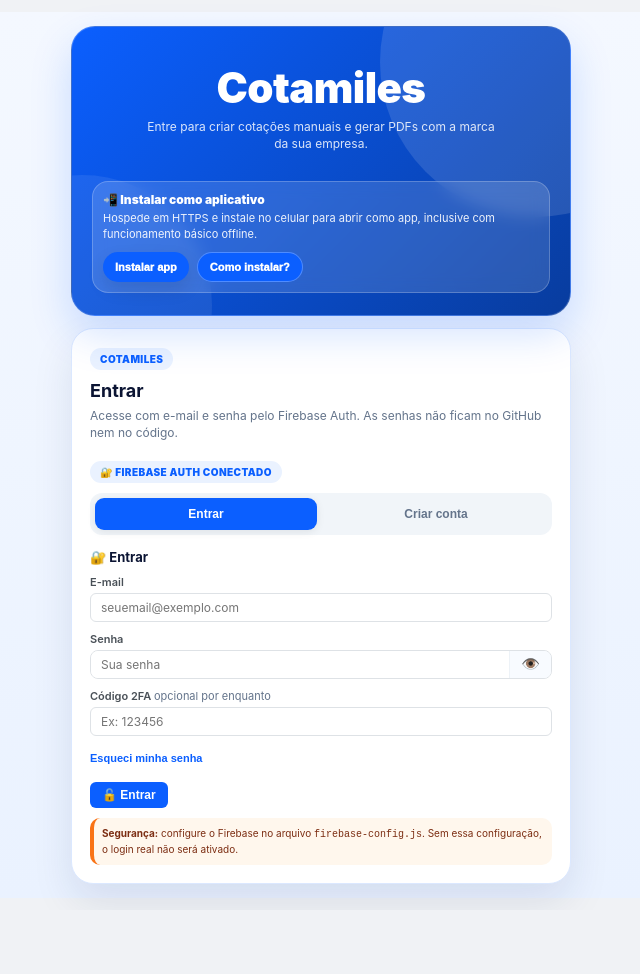
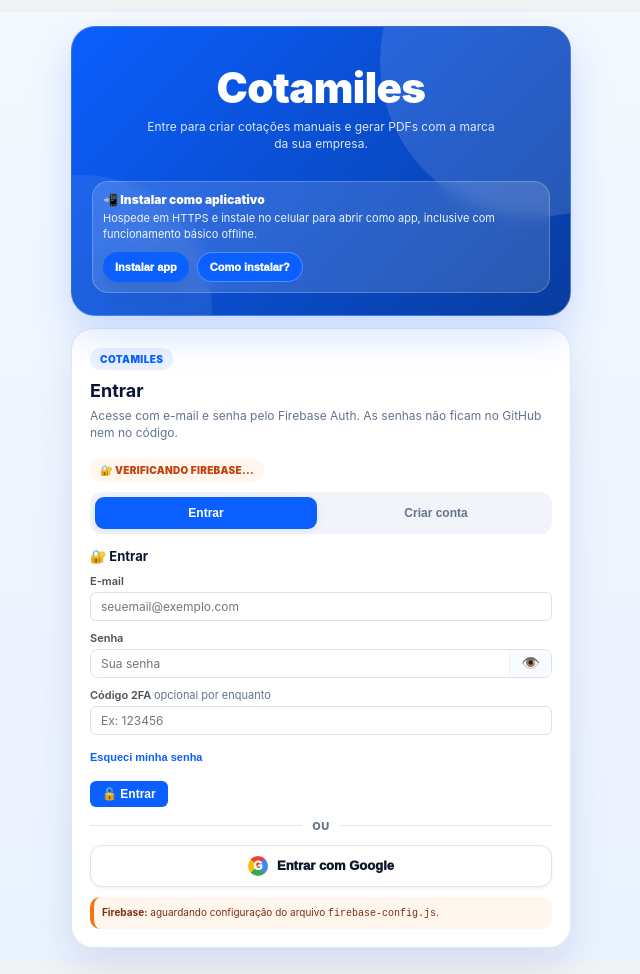
Before and after one commit to RiquelmeRufilima/cotamiles, a plain HTML site: page index.html in a window 1280 px wide. Shown: the whole page, without its empty margins (319-959 px from the left). Before the commit the page ends 910 px from the top, so only its background shows below. Drawn offline with Linux system fonts and the light colour scheme.

Commit message:
Update index.html

```diff
--- a/index.html
+++ b/index.html
@@ -12,8 +12,8 @@
   <meta name="mobile-web-app-capable" content="yes" />
   <meta name="apple-mobile-web-app-capable" content="yes" />
   <meta name="apple-mobile-web-app-status-bar-style" content="default" />
-  <meta name="apple-mobile-web-app-title" content="ISI Viagens" />
-  <title>ISI Viagens - App de Cotação</title>
+  <meta name="apple-mobile-web-app-title" content="Cotamiles" />
+  <title>Cotamiles - App de Cotação</title>
   <style>
     * { margin:0; padding:0; box-sizing:border-box; }
     body {
@@ -1007,6 +1007,72 @@
     .conta-user-left span{display:block;font-size:10px;color:#64748b;white-space:nowrap;overflow:hidden;text-overflow:ellipsis;}
     .conta-warning{background:#fff7ed;border-left:4px solid #f97316;color:#7c2d12;border-radius:10px;padding:10px;font-size:11px;line-height:1.45;margin-top:10px;}
     .conta-status-msg{margin-top:10px;}
+
+    .firebase-status-badge{
+      display:inline-flex;
+      align-items:center;
+      gap:6px;
+      padding:6px 10px;
+      border-radius:999px;
+      font-size:10px;
+      font-weight:950;
+      text-transform:uppercase;
+      letter-spacing:.3px;
+      margin:4px 0 10px;
+      background:#eef2ff;
+      color:#1d4ed8;
+    }
+    .firebase-status-badge.is-ok{ background:#e8f7ee; color:#047857; }
+    .firebase-status-badge.is-error{ background:#fff7ed; color:#c2410c; }
+    .login-divider{
+      display:flex;
+      align-items:center;
+      gap:10px;
+      margin:12px 0;
+      color:#64748b;
+      font-size:11px;
+      font-weight:800;
+      text-transform:uppercase;
+      letter-spacing:.4px;
+    }
+    .login-divider:before,
+    .login-divider:after{
+      content:"";
+      height:1px;
+      background:#e2e8f0;
+      flex:1;
+    }
+    .google-login-btn{
+      width:100%;
+      display:flex;
+      align-items:center;
+      justify-content:center;
+      gap:9px;
+      border:1px solid #dbe4ef;
+      background:#fff;
+      color:#0f172a;
+      padding:10px 13px;
+      border-radius:12px;
+      font-size:13px;
+      font-weight:950;
+      cursor:pointer;
+      box-shadow:0 1px 3px rgba(15,23,42,.06);
+      transition:.18s;
+    }
+    .google-login-btn:hover{ border-color:#b7c7dd; background:#f8fafc; transform:translateY(-1px); }
+    .google-g{
+      width:20px;
+      height:20px;
+      border-radius:50%;
+      display:inline-flex;
+      align-items:center;
+      justify-content:center;
+      color:#fff;
+      background:conic-gradient(from 45deg,#4285F4 0 25%,#34A853 0 50%,#FBBC05 0 75%,#EA4335 0);
+      font-size:12px;
+      font-weight:950;
+    }
+
     @media (max-width:900px){
       .conta-container{grid-template-columns:1fr;}
       .conta-user-meta{grid-template-columns:1fr;}
@@ -1349,7 +1415,7 @@
       <span class="login-top-pill">Cotamiles</span>
       <h2>Entrar</h2>
       <p class="conta-subtitle">Acesse com e-mail e senha pelo Firebase Auth. As senhas não ficam no GitHub nem no código.</p>
-      <div class="login-advanced-badge">🔐 Firebase Auth conectado</div>
+      <div id="firebaseLoginStatus" class="firebase-status-badge is-error">🔐 Verificando Firebase...</div>
 
       <div class="conta-tabs-mini">
         <button class="conta-mini-btn active" id="btnContaLogin" type="button" onclick="alternarTelaConta('login')">Entrar</button>
@@ -1381,6 +1447,11 @@
         <div class="conta-actions-row">
           <button class="btn-generate" type="button" onclick="entrarContaLocal()">🔓 Entrar</button>
         </div>
+        <div class="login-divider">ou</div>
+        <button class="google-login-btn" type="button" onclick="entrarComGoogle()">
+          <span class="google-g">G</span>
+          Entrar com Google
+        </button>
       </div>
 
       <div id="contaFormCadastro" class="conta-form">
@@ -1431,7 +1502,7 @@
       </div>
 
       <div id="contaStatus" class="conta-status-msg"></div>
-      <div class="conta-warning"><strong>Segurança:</strong> configure o Firebase no arquivo <code>firebase-config.js</code>. Sem essa configuração, o login real não será ativado.</div>
+      <div id="firebaseAvisoConfig" class="conta-warning"><strong>Firebase:</strong> aguardando configuração do arquivo <code>firebase-config.js</code>.</div>
     </div>
 
     <div class="conta-card login-secondary">
```
